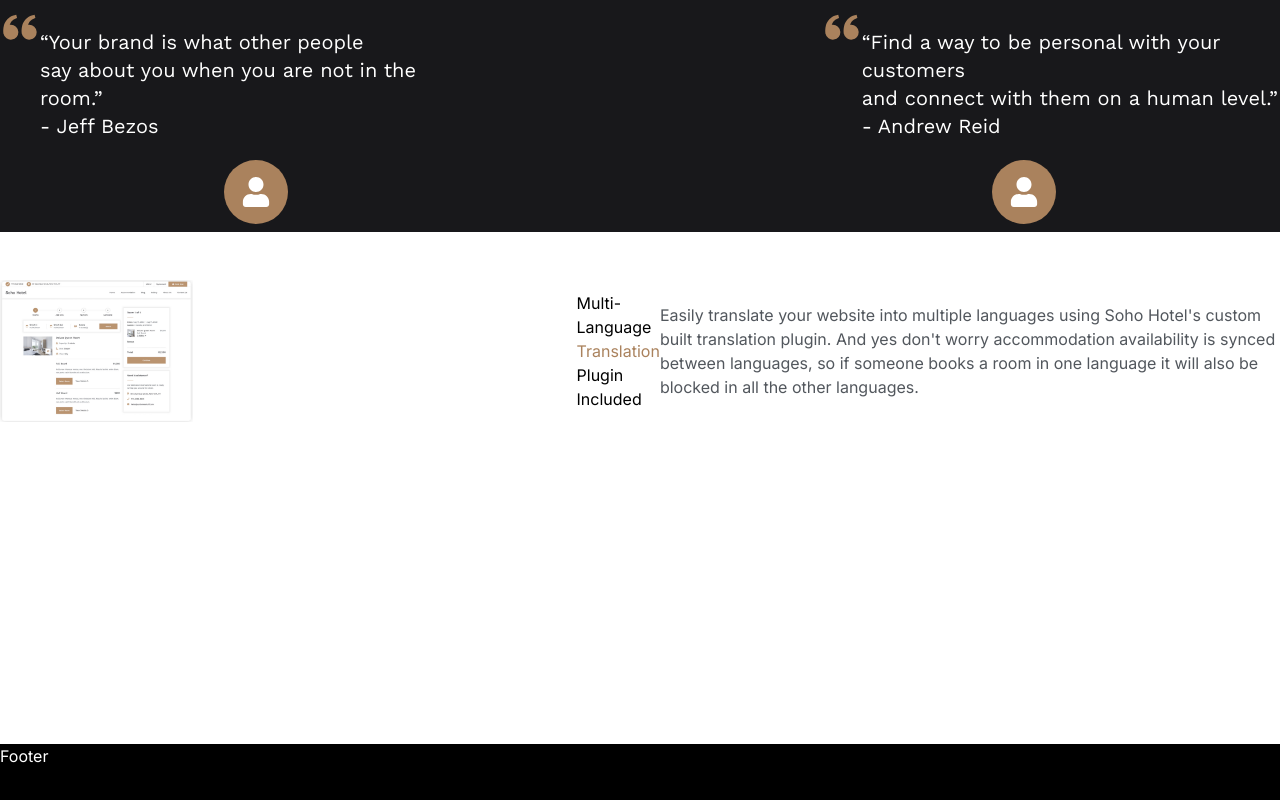
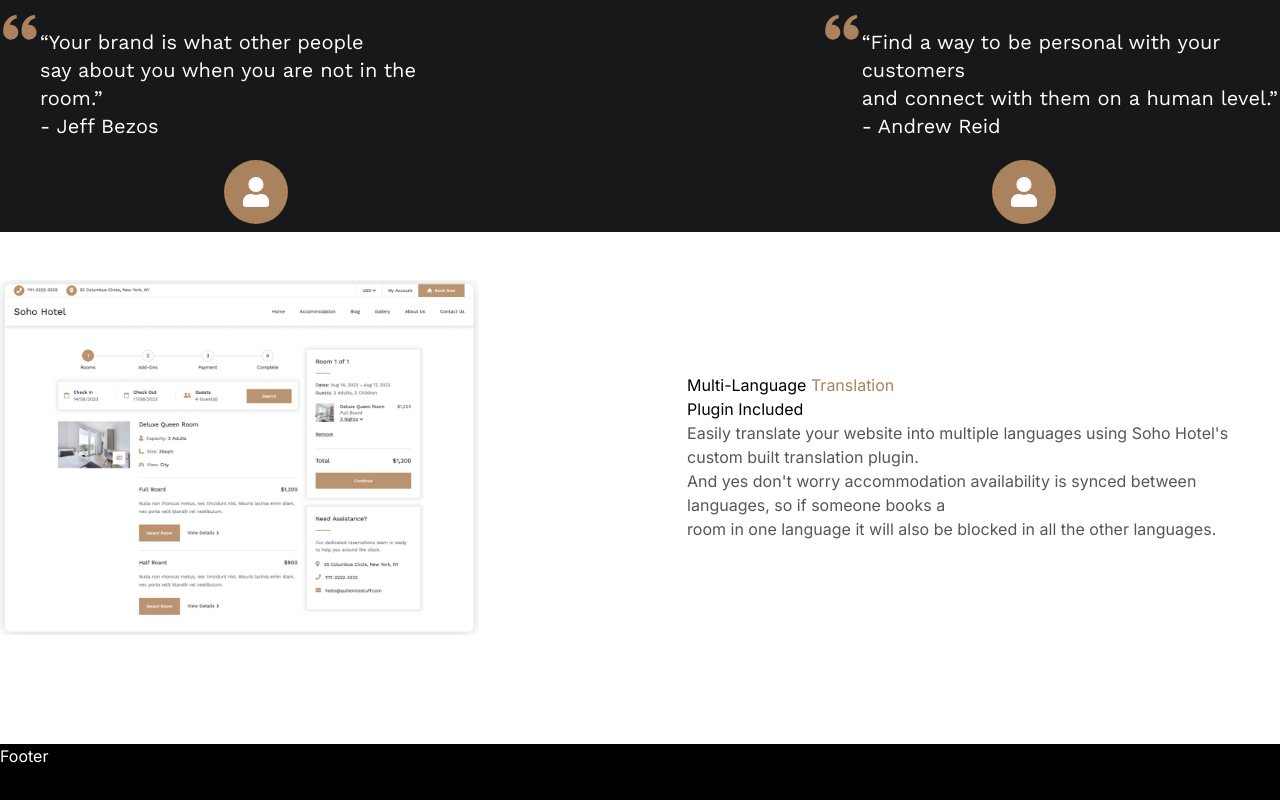
Before and after one commit to Richson-Tech/groove, a Next.js app: page / in a window 1280 px wide. Shown: the part 5063-5863 px from the top of the page. Built offline with nearby package versions, Linux system fonts and the light colour scheme.

Commit message:
new commits

```diff
--- a/src/app/page.jsx
+++ b/src/app/page.jsx
@@ -752,24 +752,25 @@ const page = () => {
         </div>
       </div>
       <div className="h-96 bg-white mt-12">
-        <div className="flex flex-row justify items-center justify-center gap-96 mt-10">
-          <div className="flex flex-row items-center justify-center">
+        <div className="flex flex-row justify-center items-center mt-10 gap-x-52">
+          <div className="flex justify-center items-center">
             <Image src={png} height={100} width={628} />
           </div>
-          <div className="flex  items-center justify-center">
-            <h3 className="flex-col items-center justify-center mb-54">
-              Multi-Language <span className="text-[#AA825D]">Translation</span>{" "}
-              <br />
-              Plugin Included
-            </h3>
-
-            <p className="text-[#52575d] flex-row items-center justify-center mb-54">
-              Easily translate your website into multiple languages using Soho
-              Hotel's custom built translation plugin. And yes don't worry
-              accommodation availability is synced between languages, so if
-              someone books a room in one language it will also be blocked in
-              all the other languages.
-            </p>
+          <div className="flex justify-center items-center  ">
+            <div className="flex-row justify-center items-center mb-54">
+              <h3 className="">
+                Multi-Language{" "}
+                <span className="text-[#AA825D]">Translation</span> <br />
+                Plugin Included
+              </h3>
+              <p className="text-[#52575d]">
+                Easily translate your website into multiple languages using Soho
+                Hotel's custom built translation plugin. <br /> And yes don't
+                worry accommodation availability is synced between languages, so
+                if someone books a <br /> room in one language it will also be
+                blocked in all the other languages.
+              </p>
+            </div>
           </div>
         </div>
       </div>
```
